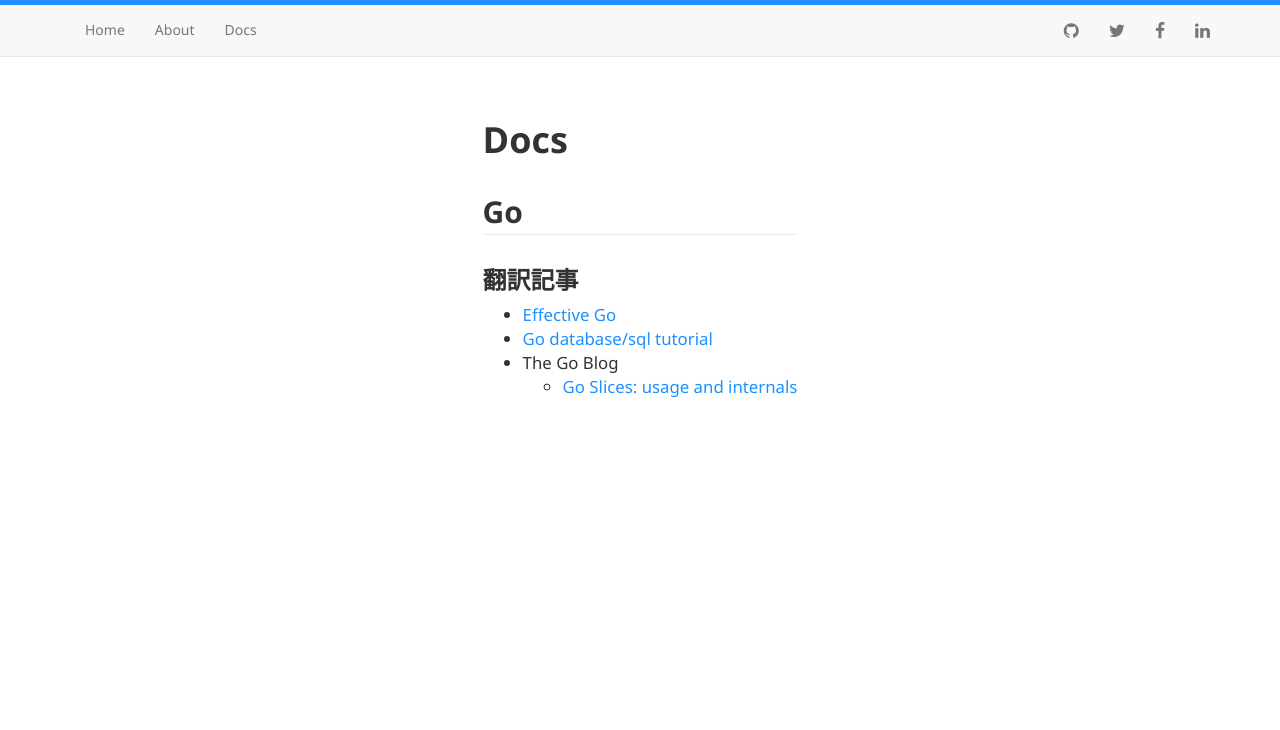
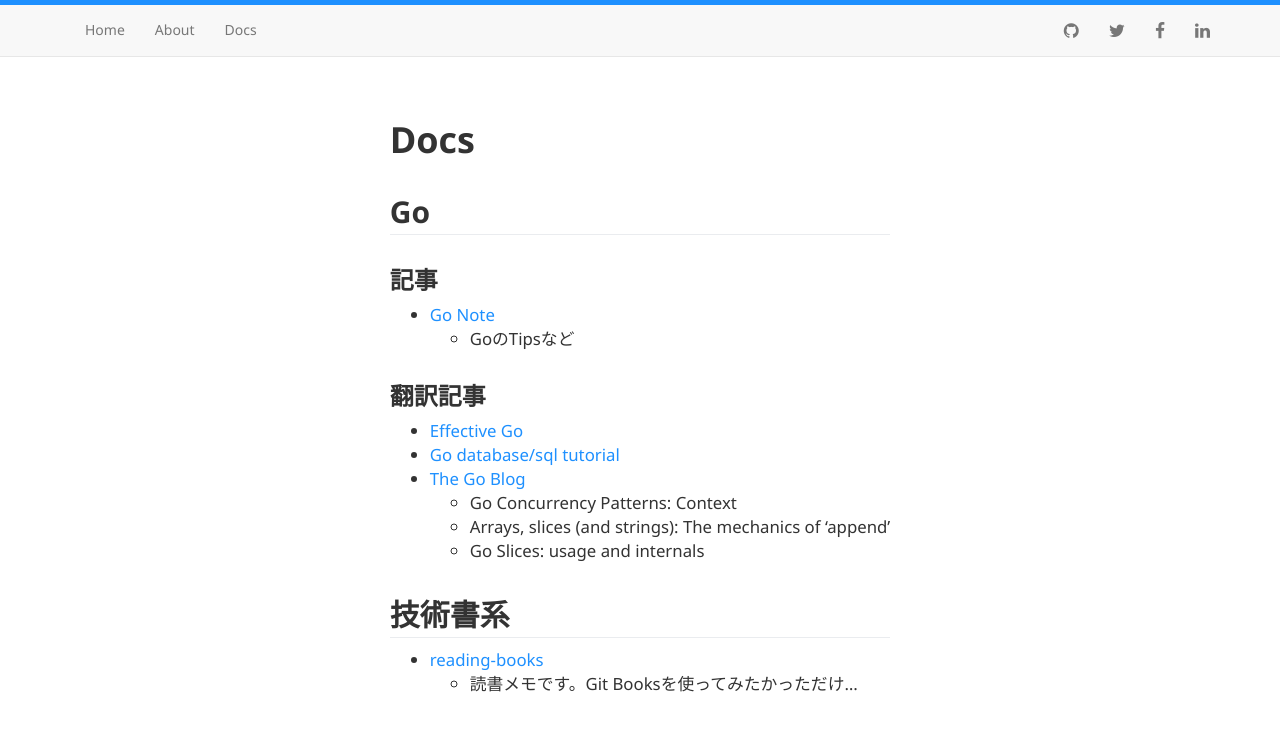
Before and after one commit to d-tsuji/d-tsuji.github.io, a plain HTML site: page docs/index.html in a window 1280 px wide. Drawn offline with nearby package versions, Linux system fonts and the light colour scheme; some packages are replaced by stand-ins of ours; a web font is replaced by a local one.

Commit message:
auto rebuilding site

```diff
--- a/docs/index.html
+++ b/docs/index.html
@@ -145,13 +145,31 @@
 
     <div align="start" class="content"><h1 id="docs">Docs</h1>
 <h2 id="go">Go</h2>
+<h3 id="記事">記事</h3>
+<ul>
+<li><a href="https://d-tsuji.github.io/go-introduction-book/">Go Note</a>
+<ul>
+<li>GoのTipsなど</li>
+</ul>
+</li>
+</ul>
 <h3 id="翻訳記事">翻訳記事</h3>
 <ul>
 <li><a href="https://d-tsuji.github.io/effective_go/">Effective Go</a></li>
 <li><a href="https://d-tsuji.github.io/go-database-sql-tutorial-ja/">Go database/sql tutorial</a></li>
-<li>The Go Blog
+<li><a href="https://d-tsuji.github.io/go-blog-ja/">The Go Blog</a>
 <ul>
-<li><a href="https://d-tsuji.github.io/go-blog-ja/slices_usage_and_internals.html">Go Slices: usage and internals</a></li>
+<li>Go Concurrency Patterns: Context</li>
+<li>Arrays, slices (and strings): The mechanics of &lsquo;append&rsquo;</li>
+<li>Go Slices: usage and internals</li>
+</ul>
+</li>
+</ul>
+<h2 id="技術書系">技術書系</h2>
+<ul>
+<li><a href="https://d-tsuji.gitbook.io/reading-books/">reading-books</a>
+<ul>
+<li>読書メモです。Git Booksを使ってみたかっただけ&hellip;</li>
 </ul>
 </li>
 </ul>
--- a/index.xml
+++ b/index.xml
@@ -38,7 +38,7 @@
       <pubDate>Mon, 01 Jan 0001 00:00:00 +0000</pubDate>
 
       <guid>https://d-tsuji.github.io/docs/</guid>
-      <description>Docs Go 翻訳記事  Effective Go Go database/sql tutorial The Go Blog  Go Slices: usage and internals    </description>
+      <description>Docs Go 記事  Go Note  GoのTipsなど    翻訳記事  Effective Go Go database/sql tutorial The Go Blog  Go Concurrency Patterns: Context Arrays, slices (and strings): The mechanics of &amp;lsquo;append&amp;rsquo; Go Slices: usage and internals    技術書系  reading-books  読書メモです。Git Booksを使ってみたかっただけ&amp;hellip;    </description>
     </item>
 
   </channel>
```
